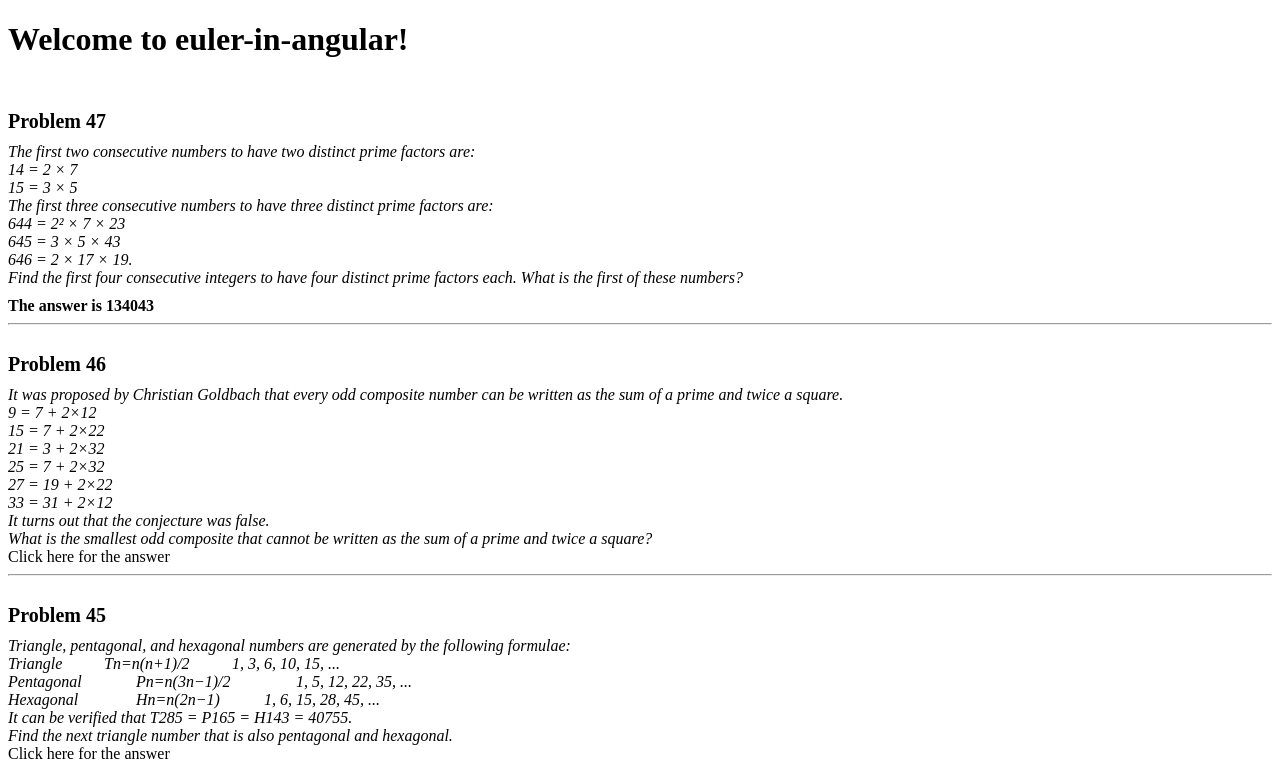
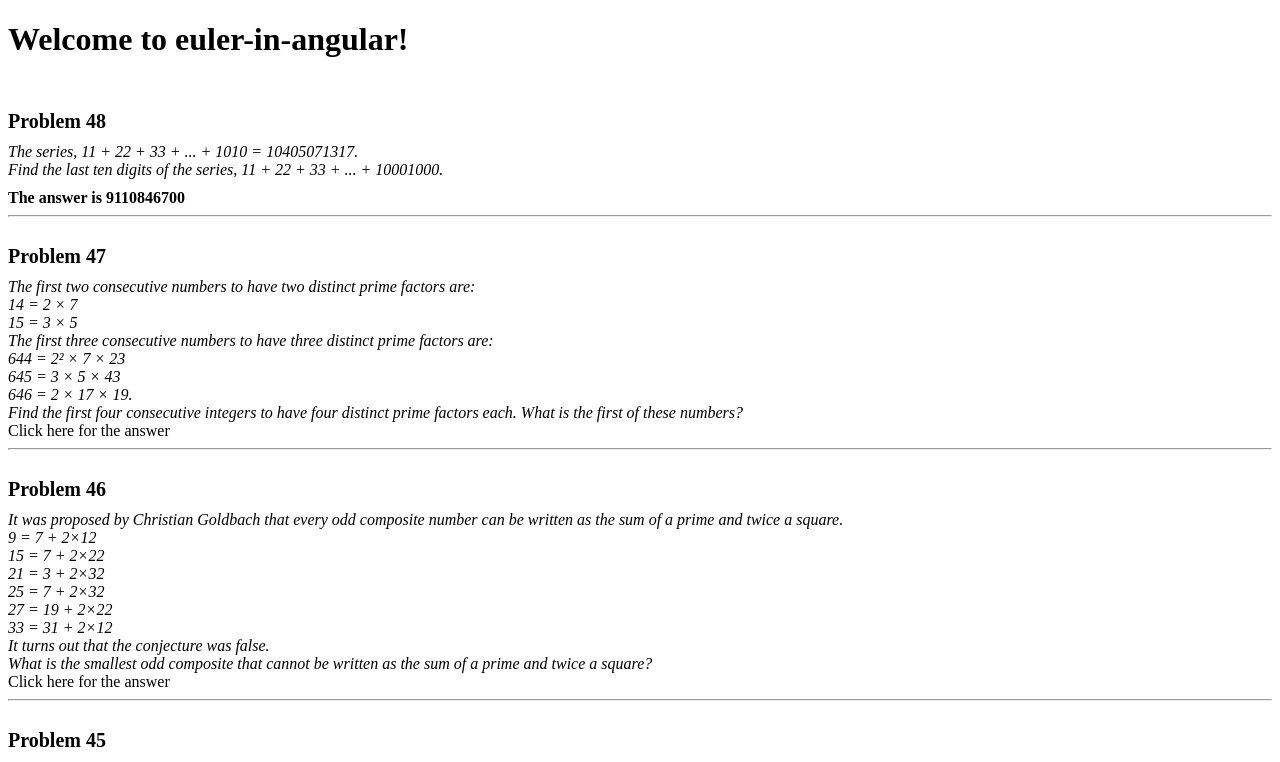
Before and after one commit to edwinvanderven/Euler-in-Angular, an Angular app: page / in a window 1280 px wide. Shown: the top 762 px of the page. Built offline with nearby package versions, Linux system fonts and the light colour scheme.

Commit message:
Added forty-eighth problem and solution

```diff
--- a/src/app/app.component.model.ts
+++ b/src/app/app.component.model.ts
@@ -2,7 +2,7 @@ import { P1, P2, P3, P4, P5, P6, P7, P8, P9 } from './problems/1-to-9/index';
 import { P10, P11, P12, P13, P14, P15, P16, P17, P18, P19 } from './problems/10-to-19/index';
 import { P20, P21, P22, P23, P24, P25, P26, P27, P28, P29 } from './problems/20-to-29/index';
 import { P30, P31, P32, P33, P34, P35, P36, P37, P38, P39 } from './problems/30-to-39/index';
-import { P40, P41, P42, P43, P44, P45, P46, P47 } from './problems/40-to-49/index';
+import { P40, P41, P42, P43, P44, P45, P46, P47, P48 } from './problems/40-to-49/index';
 
 export interface IProblem {
   title: string;
@@ -11,7 +11,7 @@ export interface IProblem {
 }
 
 export const PROBLEMS: IProblem[] = [
-  new P47(), new P46(), new P45(), new P44(), new P43(), new P42(), new P41(),
+  new P48(), new P47(), new P46(), new P45(), new P44(), new P43(), new P42(), new P41(),
   new P40(), new P39(), new P38(), new P37(), new P36(), new P35(), new P34(), new P33(), new P32(), new P31(),
   new P30(), new P29(), new P28(), new P27(), new P26(), new P25(), new P24(), new P23(), new P22(), new P21(),
   new P20(), new P19(), new P18(), new P17(), new P16(), new P15(), new P14(), new P13(), new P12(), new P11(),
--- /dev/null
+++ b/src/app/problems/40-to-49/48.ts
@@ -0,0 +1,26 @@
+import { IProblem } from '../../app.component.model';
+import * as bigInt from 'big-integer';
+
+export class P48 implements IProblem {
+  public title = 'Problem 48';
+  public description = 'The series, 11 + 22 + 33 + ... + 1010 = 10405071317.' +
+                        '\nFind the last ten digits of the series, 11 + 22 + 33 + ... + 10001000.';
+
+  getAnswer(): string {
+    let result = 0;
+    const modulo = 10000000000;
+
+    for (let i = 1; i <= 1000; i++) {
+        let sum = i;
+        for (let j = 1; j < i; j++) {
+            sum *= i;
+            sum %= modulo;
+        }
+        result += sum;
+        result %= modulo;
+    }
+
+    return result.toString();
+  }
+
+}
--- a/src/app/problems/40-to-49/index.ts
+++ b/src/app/problems/40-to-49/index.ts
@@ -6,3 +6,4 @@ export * from './44';
 export * from './45';
 export * from './46';
 export * from './47';
+export * from './48';
```
Also changed, not shown: 1 other file (tests, documents, lock files or other folders).
